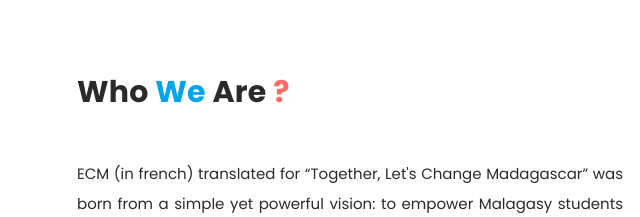
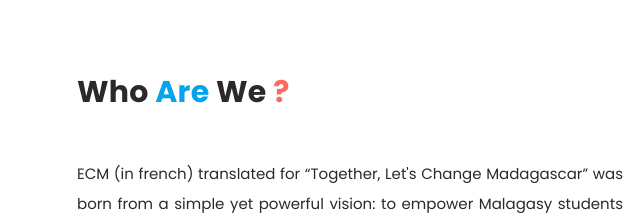
Before and after one commit to manoafa/ecm-gl, a plain HTML site: page index.html in a window 1280 px wide. Shown: the part 735-952 px from the top of the page, 575-1215 px from the left. Drawn offline with Linux system fonts and the light colour scheme.

Commit message:
about us

```diff
--- a/index.html
+++ b/index.html
@@ -109,7 +109,7 @@
         </div>
         <div class="col-lg-6">
           <div class="section-heading">
-            <h2>Who <em>we </em>Are <span>?</span></h2>
+            <h2>Who <em>Are </em>We <span>?</span></h2>
             <p style="text-align: justify;">ECM (in french) translated for “Together, Let's Change Madagascar” was born from a simple yet powerful vision: to
             empower Malagasy students in Russia to become not just job seekers, but problem solvers and job creators for their home
             country. Founded by <i><b>Saory Andre Kim Jocelyn</b></i>, this idea found firm footing with the support of <i><b>Manoa Ratsimbazafy</b></i>. <br><br>
```
